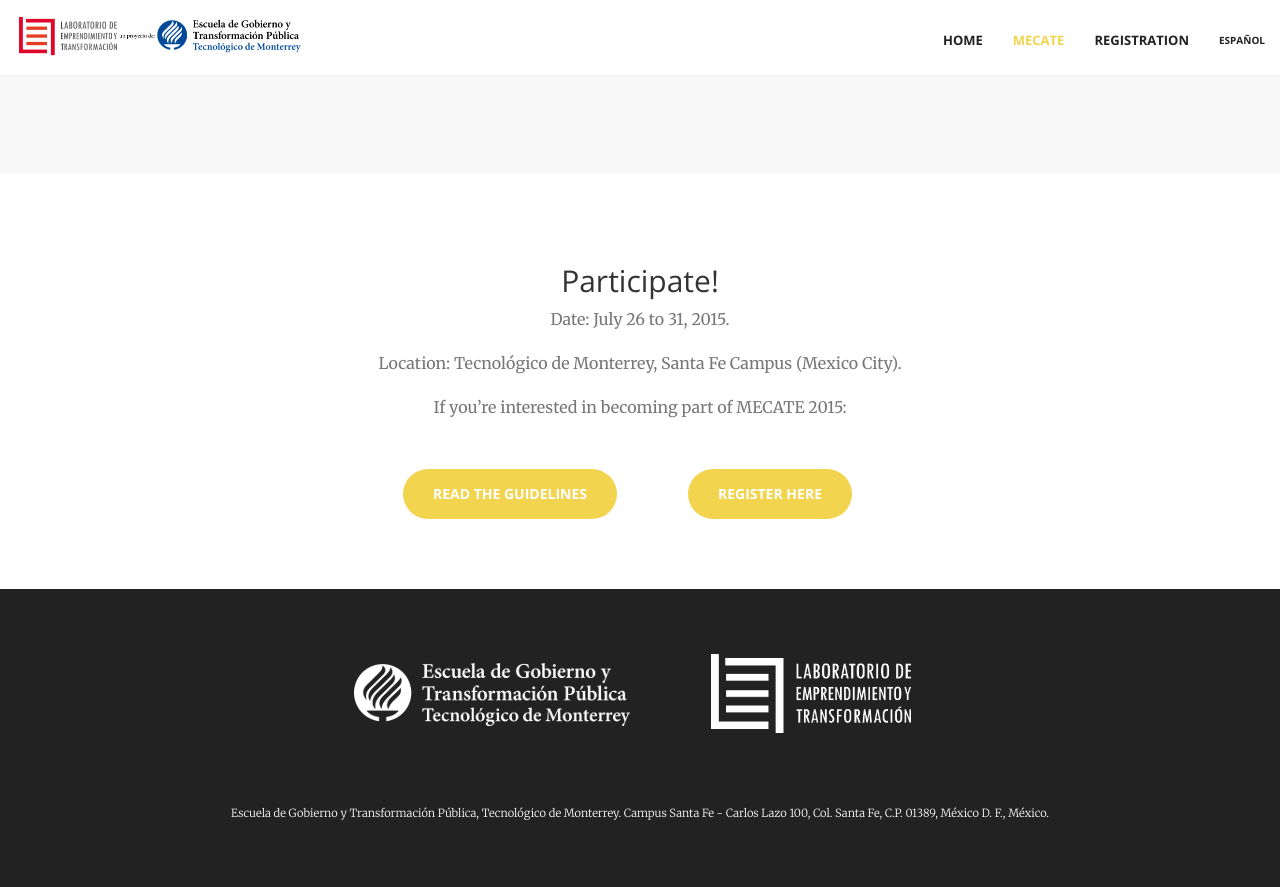
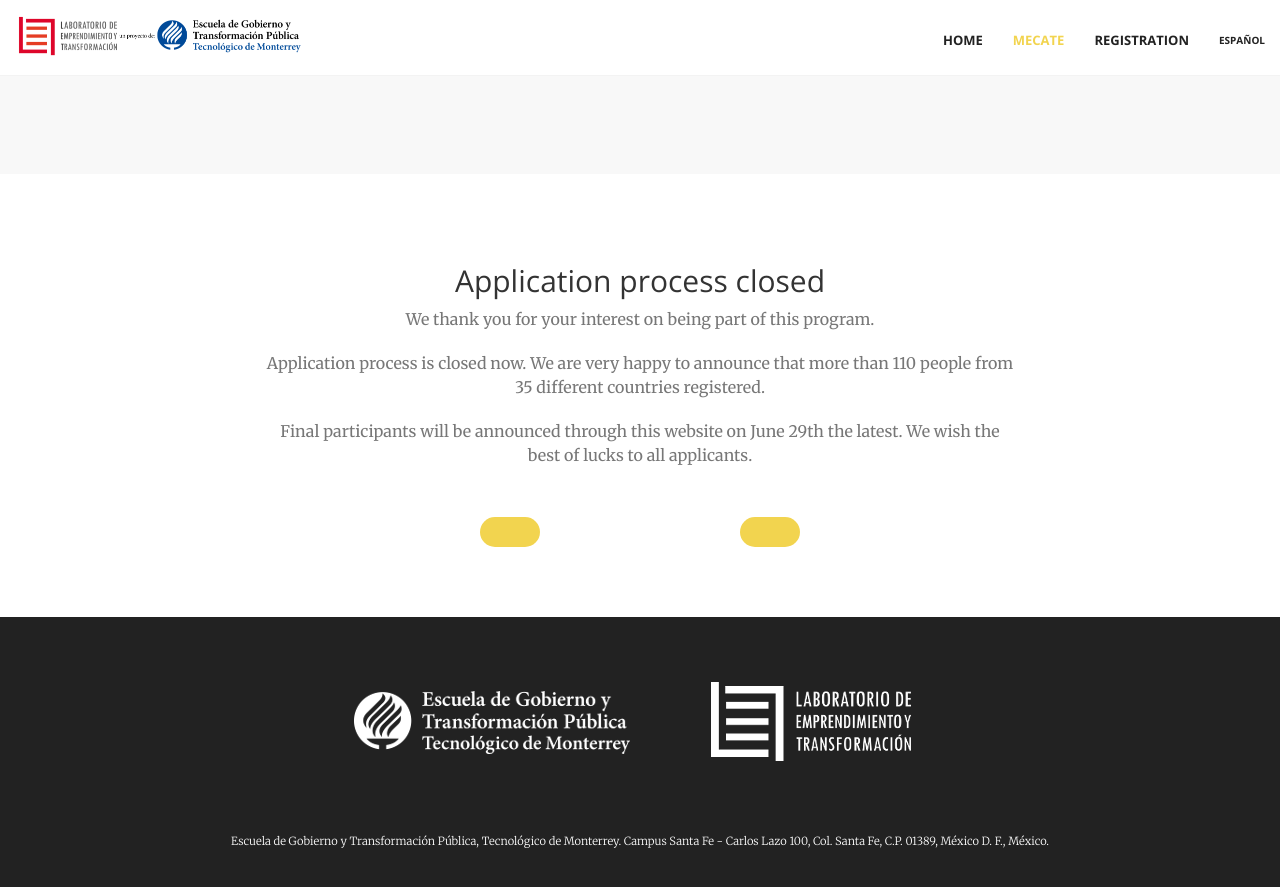
Before and after one commit to civica-digital/let, a Jekyll site: the page built from mecate/en/index.html, in a window 1280 px wide and 900 px high, scrolled down 1544 px. Shown: the top 887 px of the window. Built offline with Jekyll 4.4.1, drawn with Linux system fonts in a browser that asks for light colours.

Commit message:
Mecate: Application closed

```diff
--- a/_data/en/mecate.yml
+++ b/_data/en/mecate.yml
@@ -38,15 +38,8 @@
 
 
 registry:
-  title: Participate!
+  title: Application process closed
   content:
-    - "Date: July 26 to 31, 2015."
-    - "Location: Tecnológico de Monterrey, Santa Fe Campus (Mexico City)."
-    - "If you’re interested in becoming part of MECATE 2015:"
-
-  buttons:
-    - content: Read the guidelines
-      link: "https://docs.google.com/file/d/0B4MCJ4aDDhpTa2pGYWRSTWgtQTg/edit?usp=drivesdk"
-
-    - content: Register here
-      link: /mecate/registro
+    - "We thank you for your interest on being part of this program."
+    - "Application process is closed now. We are very happy to announce that more than 110 people from 35 different countries registered."
+    - "Final participants will be announced through this website on June 29th  the latest. We wish the best of lucks to all applicants."
```
Also changed, not shown: mecate/index.html (+0 -8 lines).
